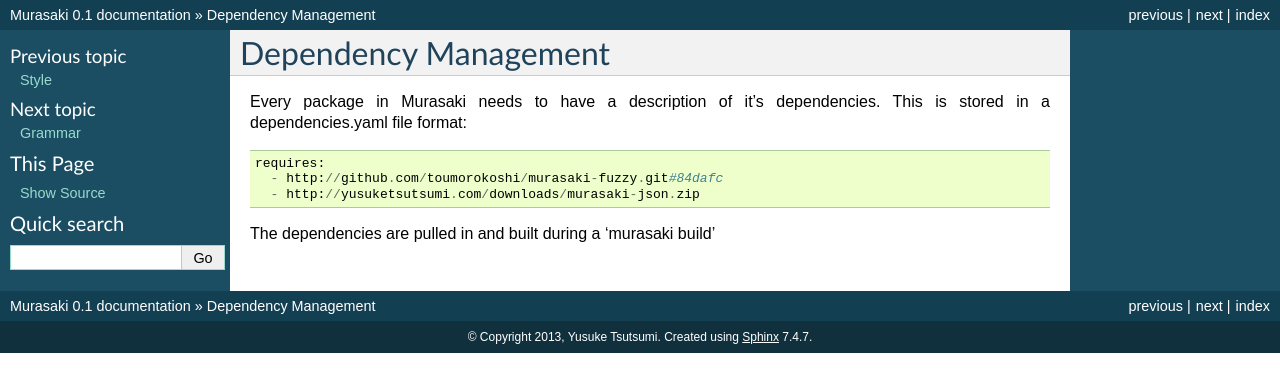
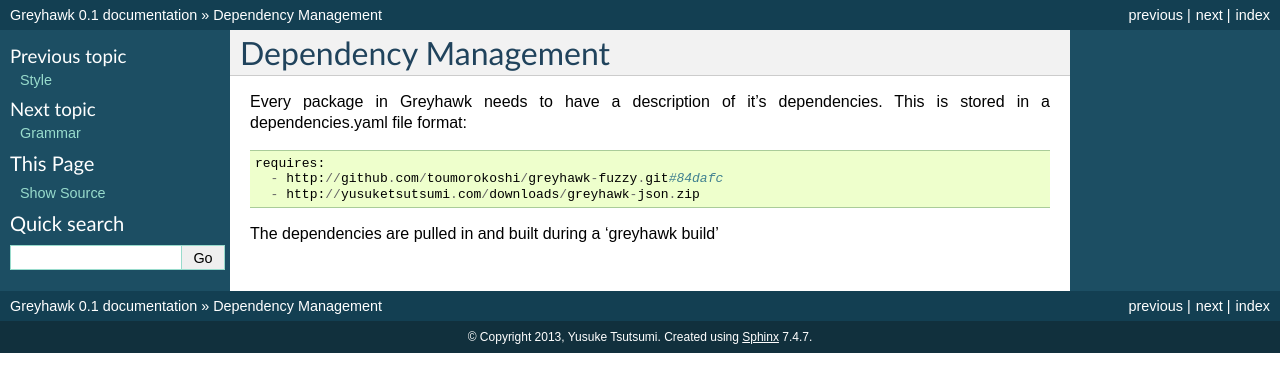
Before and after one commit to toumorokoshi/greyhawk-language, a Sphinx documentation site: the page built from docs/dependencymanagement.rst, in a window 1280 px wide. Shown: the top 392 px of the page. Built offline with Sphinx 7.4.7, drawn with Linux system fonts in a browser that asks for light colours.

Commit message:
renaming to the final name, greyhawk

```diff
--- a/docs/compiling.rst
+++ b/docs/compiling.rst
@@ -1,7 +1,7 @@
 Compiling
 =========
 
-The 'murasaki build' command build files. There are some options associated with it:
+The 'greyhawk build' command build files. There are some options associated with it:
 
 target
 ------
--- a/docs/conf.py
+++ b/docs/conf.py
@@ -1,6 +1,6 @@
 # -*- coding: utf-8 -*-
 #
-# Murasaki documentation build configuration file, created by
+# Greyhawk documentation build configuration file, created by
 # sphinx-quickstart on Sat Sep  7 16:52:36 2013.
 #
 # This file is execfile()d with the current directory set to its containing dir.
@@ -28,7 +28,7 @@
 extensions = ['sphinx.ext.todo']
 
 # Add any paths that contain templates here, relative to this directory.
-templates_path = ['murasaki_templates']
+templates_path = ['greyhawk_templates']
 
 # The suffix of source filenames.
 source_suffix = '.rst'
@@ -40,7 +40,7 @@
 master_doc = 'index'
 
 # General information about the project.
-project = u'Murasaki'
+project = u'Greyhawk'
 copyright = u'2013, Yusuke Tsutsumi'
 
 # The version info for the project you're documenting, acts as replacement for
@@ -123,7 +123,7 @@
 # Add any paths that contain custom static files (such as style sheets) here,
 # relative to this directory. They are copied after the builtin static files,
 # so a file named "default.css" will overwrite the builtin "default.css".
-html_static_path = ['murasaki_static']
+html_static_path = ['greyhawk_static']
 
 # If not '', a 'Last updated on:' timestamp is inserted at every page bottom,
 # using the given strftime format.
@@ -167,7 +167,7 @@
 #html_file_suffix = None
 
 # Output file base name for HTML help builder.
-htmlhelp_basename = 'Murasakidoc'
+htmlhelp_basename = 'Greyhounddoc'
 
 
 # -- Options for LaTeX output --------------------------------------------------
@@ -186,7 +186,7 @@
 # Grouping the document tree into LaTeX files. List of tuples
 # (source start file, target name, title, author, documentclass [howto/manual]).
 latex_documents = [
-  ('index', 'Murasaki.tex', u'Murasaki Documentation',
+  ('index', 'Greyhawk.tex', u'Greyhawk Documentation',
    u'Yusuke Tsutsumi', 'manual'),
 ]
 
@@ -216,7 +216,7 @@
 # One entry per manual page. List of tuples
 # (source start file, name, description, authors, manual section).
 man_pages = [
-    ('index', 'murasaki', u'Murasaki Documentation',
+    ('index', 'greyhawk', u'Greyhawk Documentation',
      [u'Yusuke Tsutsumi'], 1)
 ]
 
@@ -230,8 +230,8 @@
 # (source start file, target name, title, author,
 #  dir menu entry, description, category)
 texinfo_documents = [
-  ('index', 'Murasaki', u'Murasaki Documentation',
-   u'Yusuke Tsutsumi', 'Murasaki', 'One line description of project.',
+  ('index', 'Greyhawk', u'Greyhawk Documentation',
+   u'Yusuke Tsutsumi', 'Greyhawk', 'One line description of project.',
    'Miscellaneous'),
 ]
 
--- a/docs/dependencymanagement.rst
+++ b/docs/dependencymanagement.rst
@@ -2,11 +2,11 @@
 Dependency Management
 =====================
 
-Every package in Murasaki needs to have a description of it's
+Every package in Greyhawk needs to have a description of it's
 dependencies. This is stored in a dependencies.yaml file format::
 
   requires:
-    - http://github.com/toumorokoshi/murasaki-fuzzy.git#84dafc
-    - http://yusuketsutsumi.com/downloads/murasaki-json.zip
+    - http://github.com/toumorokoshi/greyhawk-fuzzy.git#84dafc
+    - http://yusuketsutsumi.com/downloads/greyhawk-json.zip
 
-The dependencies are pulled in and built during a 'murasaki build'
+The dependencies are pulled in and built during a 'greyhawk build'
--- a/docs/equivalents.rst
+++ b/docs/equivalents.rst
@@ -1,7 +1,7 @@
 Equivalents
 ===========
 
-This page outlines equivalents of concepts in one language in Murasaki.
+This page outlines equivalents of concepts in one language in Greyhawk.
 
 Preprocessor directives and constants
 -------------------------------------
@@ -11,7 +11,7 @@
 before they are compile, it allows for one less variable that needs to
 be referenced in a location in memory, instead of on runtime.
 
-murasaki handles this by offering a 'production' build target that
+Greyhawk handles this by offering a 'production' build target that
 optimizes constants as if they were preprocessor directives. This also
 has the side effect of making it easier to see where a define was set::
 
--- a/sprinter.cfg
+++ b/sprinter.cfg
@@ -1,5 +1,5 @@
 [config]
-namespace = murasaki
+namespace = greyhawk
 
 [llvm]
 formula = sprinter.formula.package
```
Also changed, not shown: README.md (+2 -2 lines), 6 other files.
